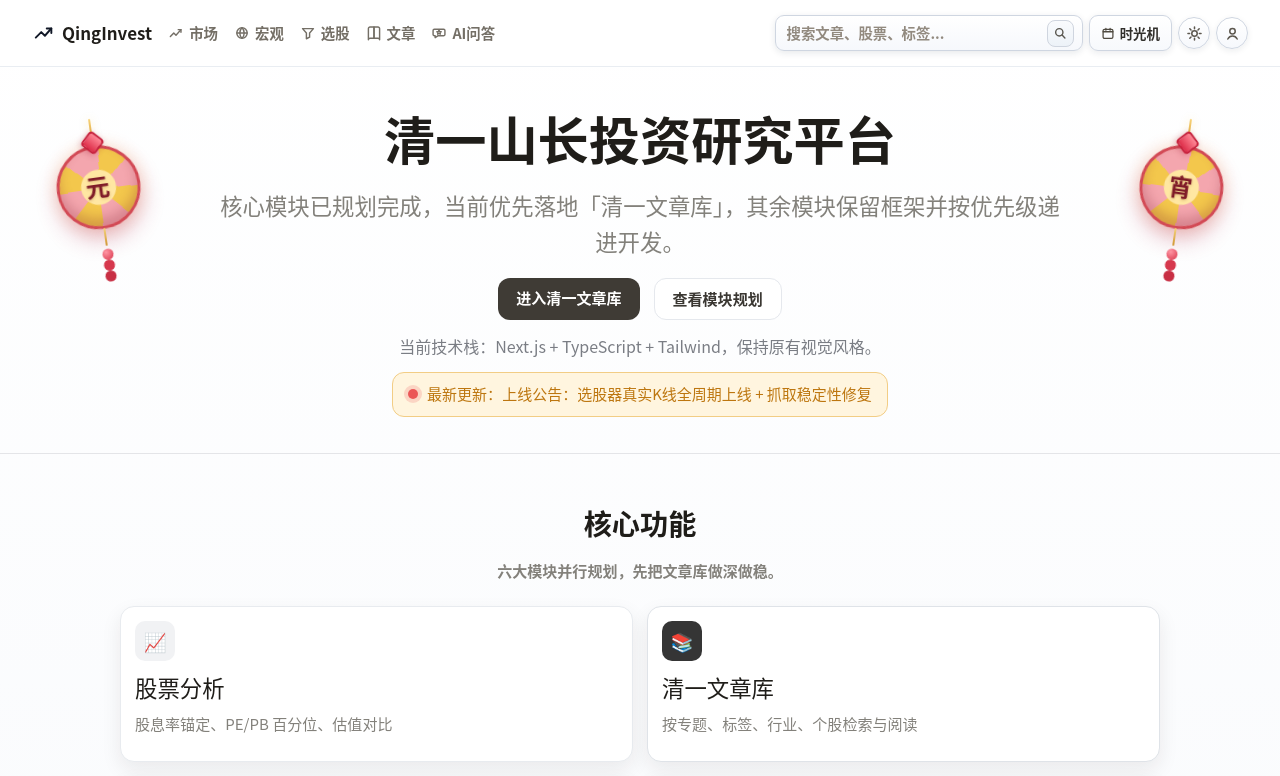
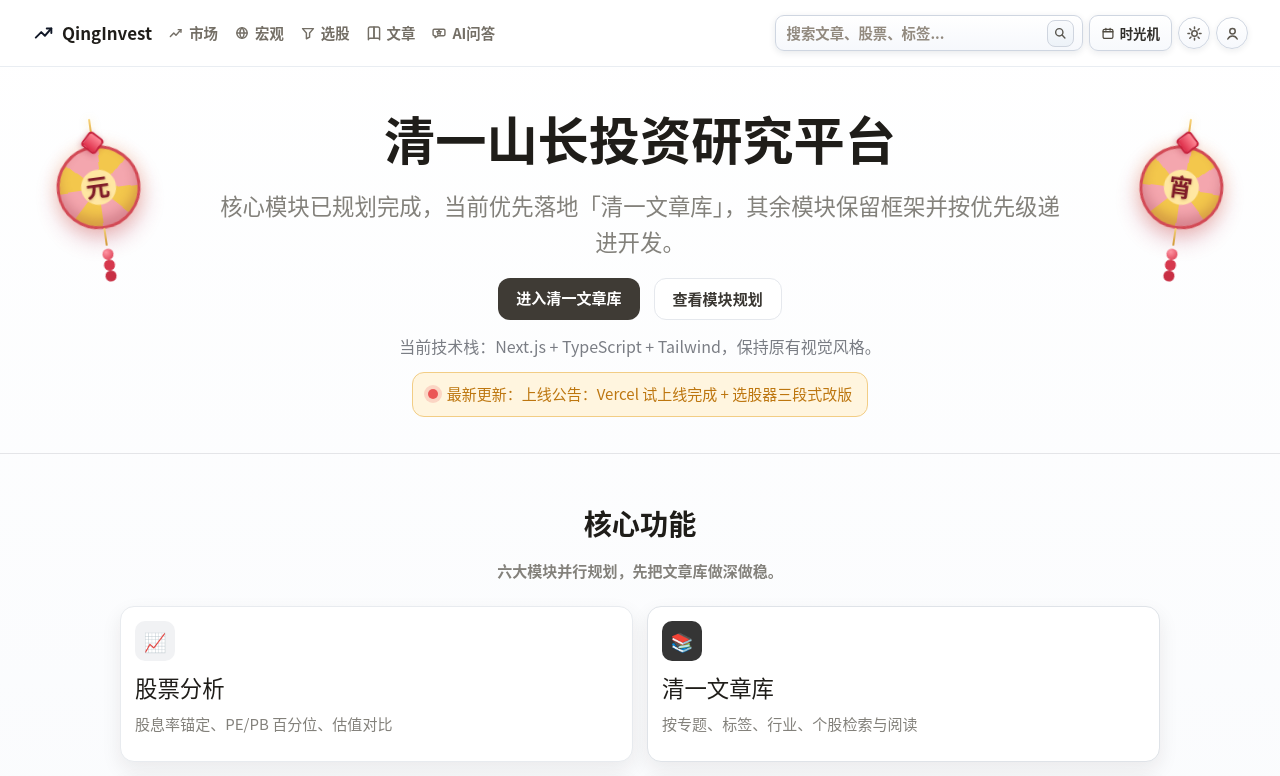
Before and after one commit to gjjrtzb2022-boop/QingInvest, a Next.js app: page / in a window 1280 px wide. Shown: the top 776 px of the page. Built offline with nearby package versions, Linux system fonts and the light colour scheme.

Commit message:
docs: update changelog for deployment and screener work

```diff
--- a/content/changelog.ts
+++ b/content/changelog.ts
@@ -13,6 +13,42 @@ export type ChangelogEntry = {
 };
 
 export const changelogEntries: ChangelogEntry[] = [
+  {
+    date: "2026-03-21",
+    title: "上线公告：Vercel 试上线完成 + 选股器三段式改版",
+    summary:
+      "站点已完成 Vercel 试上线与 GitHub 文章源切换，选股器工作台升级为“山长推荐 / 自选 / 全部股票”三段式结构，并新增代码、名称、拼音缩写搜索。",
+    intro: [
+      "本条为线上简版公告，聚焦用户可感知变化。",
+      "详细研发记录已归档到本地文档：docs/changelog/2026-03-21.md。"
+    ],
+    sections: [
+      {
+        title: "部署链路更新",
+        bullets: [
+          "主站已完成 Vercel 试上线，运行态文章源切换为 GitHub 仓库读取",
+          "本地大体量文章与爬虫输出不再参与主站运行，站点加载链路更轻",
+          "生产 Supabase 已接通，股票主表与财报表开始回归真实数据库"
+        ]
+      },
+      {
+        title: "选股器工作台改版",
+        bullets: [
+          "左侧结构改为“山长推荐 / 自选 / 全部股票”三段式布局",
+          "“自选”板块先保留占位，后续接入按用户独立保存的收藏与分组能力",
+          "“全部股票”自动排除上方推荐股，浏览逻辑更清晰"
+        ]
+      },
+      {
+        title: "搜索与布局优化",
+        bullets: [
+          "搜索已支持股票代码、名称、别名、拼音缩写与全拼",
+          "左侧股票区底部对齐中间主面板，分页压到底部，列表内部滚动更自然",
+          "生产库未完全就绪时保留稳定兜底，避免选股器整页报错"
+        ]
+      }
+    ]
+  },
   {
     date: "2026-03-08",
     title: "上线公告：选股器真实K线全周期上线 + 抓取稳定性修复",
```
Also changed, not shown: 1 other file (tests, documents, lock files or other folders).
